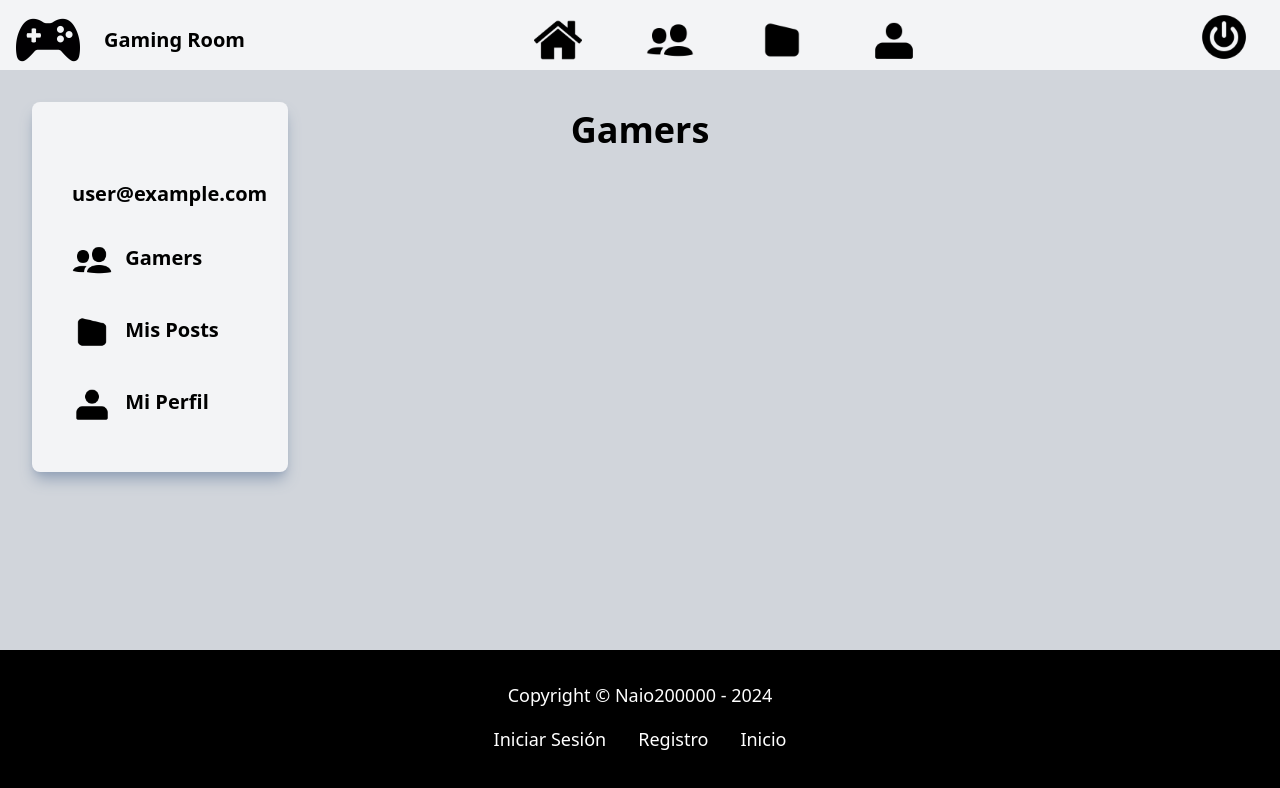
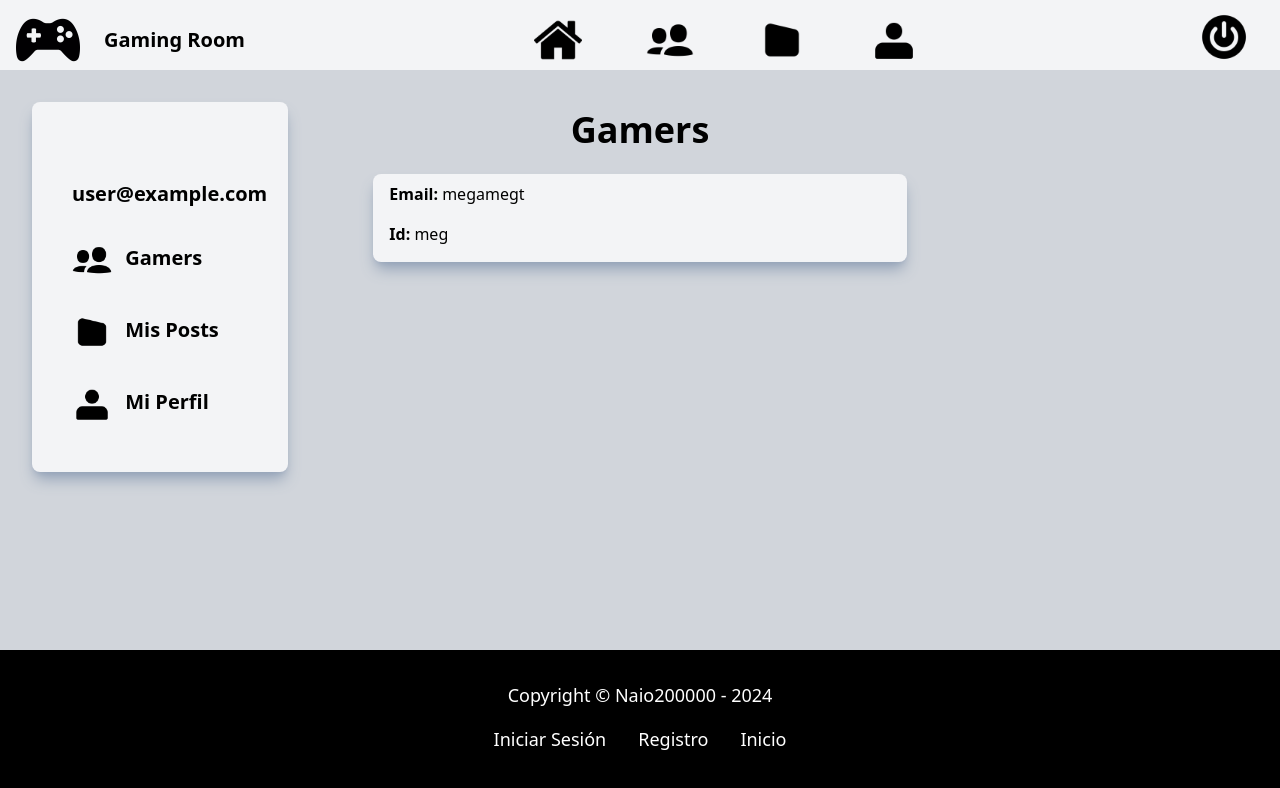
Before and after one commit to Naio200000/CWM-parcial1, a Vue app: page /#/gamers in a window 1280 px wide. Shown: the top 788 px of the page. Built offline with nearby package versions, Linux system fonts and the light colour scheme; no server answers; sample sign-in values are in the browser's storage.

Commit message:
feeat: add gamerslist and gamers view

```diff
--- /dev/null
+++ b/src/components/fragments/GamersList.vue
@@ -0,0 +1,18 @@
+<script>
+import MainP from '../labels/MainP.vue';
+export default {
+    name: 'GamersList',
+    components: {MainP},
+}
+</script>
+
+<template>
+    <div class="w-10/12 max-w-post mx-auto my-4 rounded-lg shadow-lg shadow-slate-400 bg-gray-100">
+        <div class="pt-2 px-2">
+            <MainP class="text-base pb-0"><span class="font-bold">Email: </span>megamegt</MainP>
+        </div>
+        <div class="px-2 py-4">
+            <MainP><span class="font-bold">Id: </span>meg</MainP>
+        </div>
+    </div>
+</template>
--- a/src/views/Gamers.vue
+++ b/src/views/Gamers.vue
@@ -1,12 +1,9 @@
 <script>
-import MainNav from '../components/fragments/MainNav.vue';
-import MenuList from '../components/fragments/MenuList.vue';
-import PostsList from '../components/fragments/PostsList.vue';
+import GamersList from '../components/fragments/GamersList.vue';
 import MainH1 from '../components/labels/MainH1.vue';
-import MainP from '../components/labels/MainP.vue';
     export default {
         name: 'Home',
-        components: { MainH1, MainP, MainNav, MenuList, PostsList },
+        components: { MainH1, GamersList },
     }
 </script>
 
@@ -16,7 +13,7 @@ import MainP from '../components/labels/MainP.vue';
             <MainH1>Gamers</MainH1>
         </header>
         <article>
-
+            <GamersList />
         </article>
     </section>
 </template>
```
